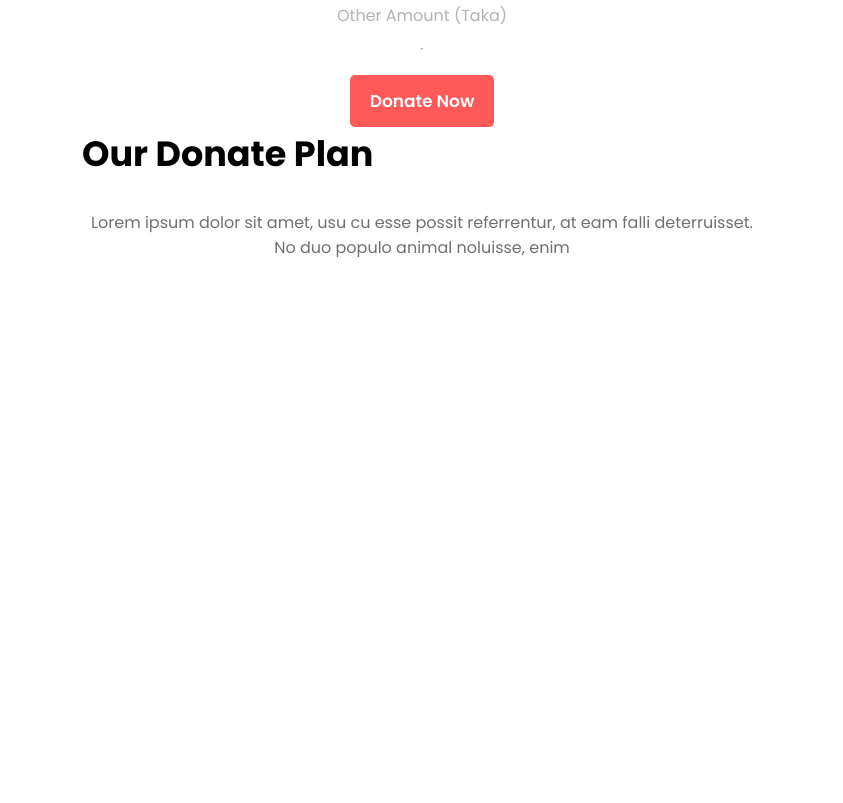
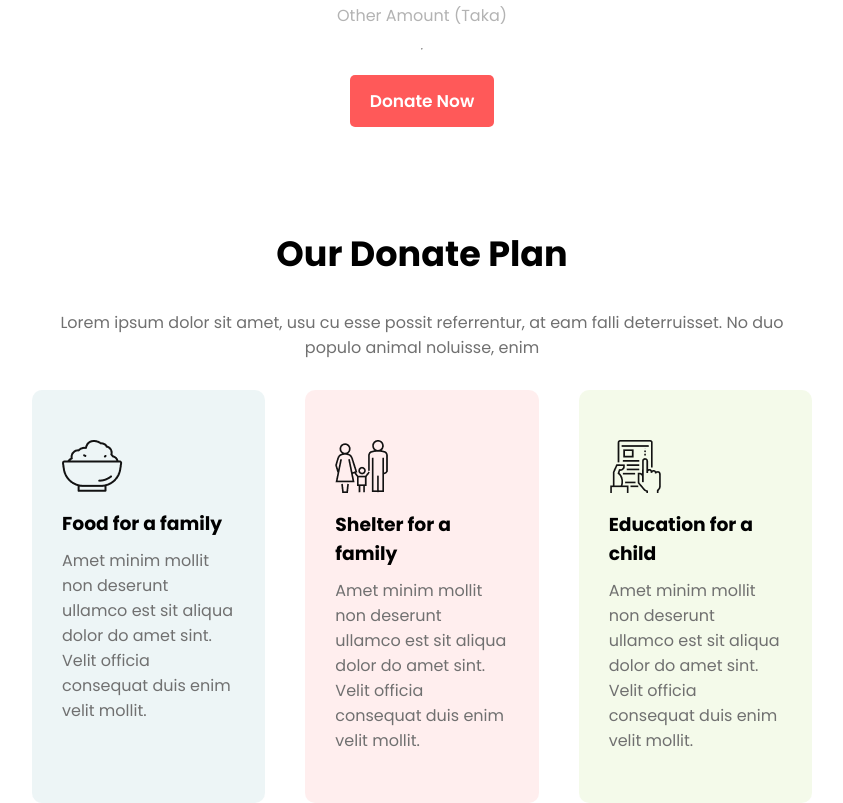
Before and after one commit to toukir15/donate-today, a plain HTML site: page index.html in a window 1280 px wide. Shown: the part 1193-1996 px from the top of the page, without its empty margins (218-1061 px from the left). Before the commit the page ends 1553 px from the top, so only its background shows below. Drawn offline with Linux system fonts and the light colour scheme.

Commit message:
add our donate plan section

```diff
--- a/index.html
+++ b/index.html
@@ -53,6 +53,32 @@
           Lorem ipsum dolor sit amet, usu cu esse possit referrentur, at eam
           falli deterruisset. No duo populo animal noluisse, enim
         </p>
+        <div class="donate-plan-items">
+          <div class="donate-plan-item1">
+            <img src="/icons/food.png" alt="" />
+            <h3 class="item-title">Food for a family</h3>
+            <p class="item-description">
+              Amet minim mollit non deserunt ullamco est sit aliqua dolor do
+              amet sint. Velit officia consequat duis enim velit mollit.
+            </p>
+          </div>
+          <div class="donate-plan-item2">
+            <img src="/icons/shelter.png" alt="" />
+            <h3 class="item-title">Shelter for a family</h3>
+            <p class="item-description">
+              Amet minim mollit non deserunt ullamco est sit aliqua dolor do
+              amet sint. Velit officia consequat duis enim velit mollit.
+            </p>
+          </div>
+          <div class="donate-plan-item3">
+            <img src="/icons/Frame-1.png" alt="" />
+            <h3 class="item-title">Education for a child</h3>
+            <p class="item-description">
+              Amet minim mollit non deserunt ullamco est sit aliqua dolor do
+              amet sint. Velit officia consequat duis enim velit mollit.
+            </p>
+          </div>
+        </div>
       </section>
     </main>
     <footer></footer>
--- a/style.css
+++ b/style.css
@@ -61,7 +61,7 @@ header {
 
 /* donate today section style  */
 main {
-  margin: 100px 300px;
+  margin: 0 250px;
 }
 .donate-section {
   display: flex;
@@ -70,8 +70,10 @@ main {
   align-items: center;
 }
 .section-title {
+  margin-top: 100px;
   margin-bottom: 30px;
   font-size: 35px;
+  text-align: center;
 }
 .section-description {
   text-align: center;
@@ -100,3 +102,33 @@ main {
   color: #b3b3b3;
   margin-bottom: 20px;
 }
+
+/* our donate plan style  */
+.donate-plan-items {
+  display: flex;
+  gap: 40px;
+  margin-top: 30px;
+}
+
+.donate-plan-item1 {
+  background-color: rgba(79, 157, 166, 0.1);
+  padding: 50px 30px;
+  border-radius: 10px;
+}
+.donate-plan-item2 {
+  background-color: rgba(255, 89, 89, 0.1);
+  padding: 50px 30px;
+  border-radius: 10px;
+}
+.donate-plan-item3 {
+  background-color: rgba(145, 205, 49, 0.1);
+  padding: 50px 30px;
+  border-radius: 10px;
+}
+.item-title {
+  margin-top: 10px;
+}
+.item-description {
+  color: #707070;
+  margin-top: 10px;
+}
```
